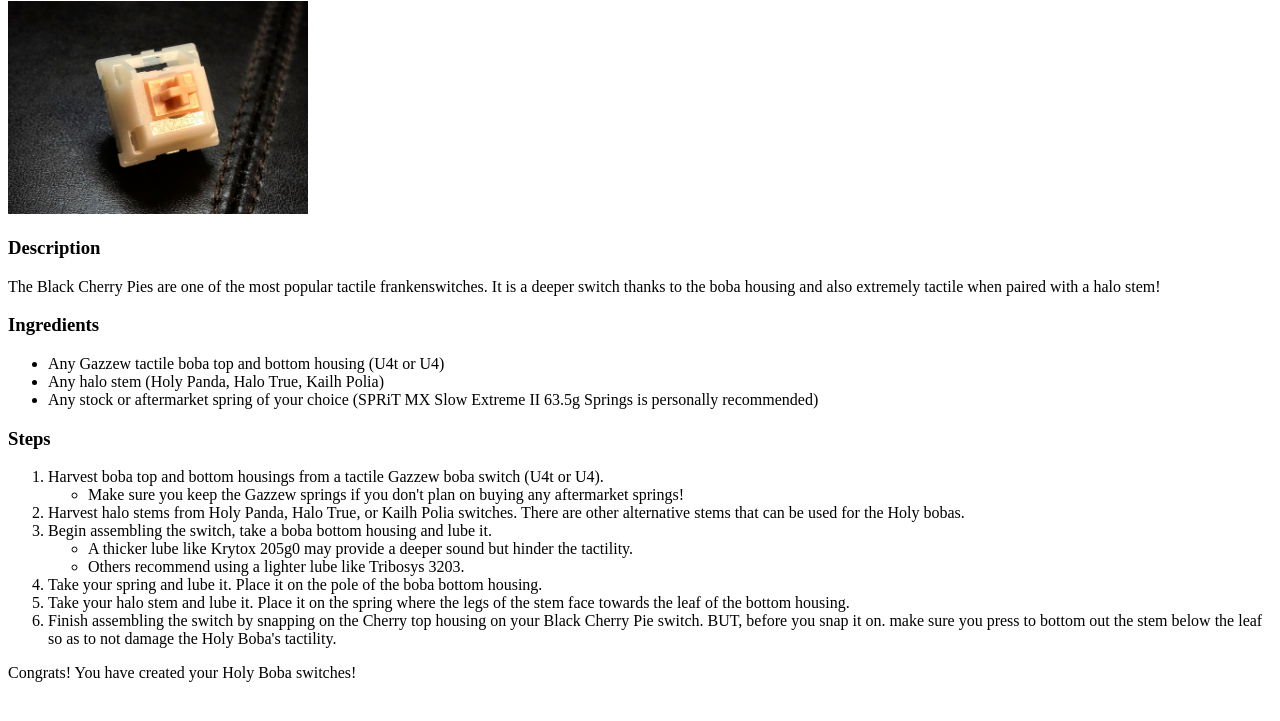
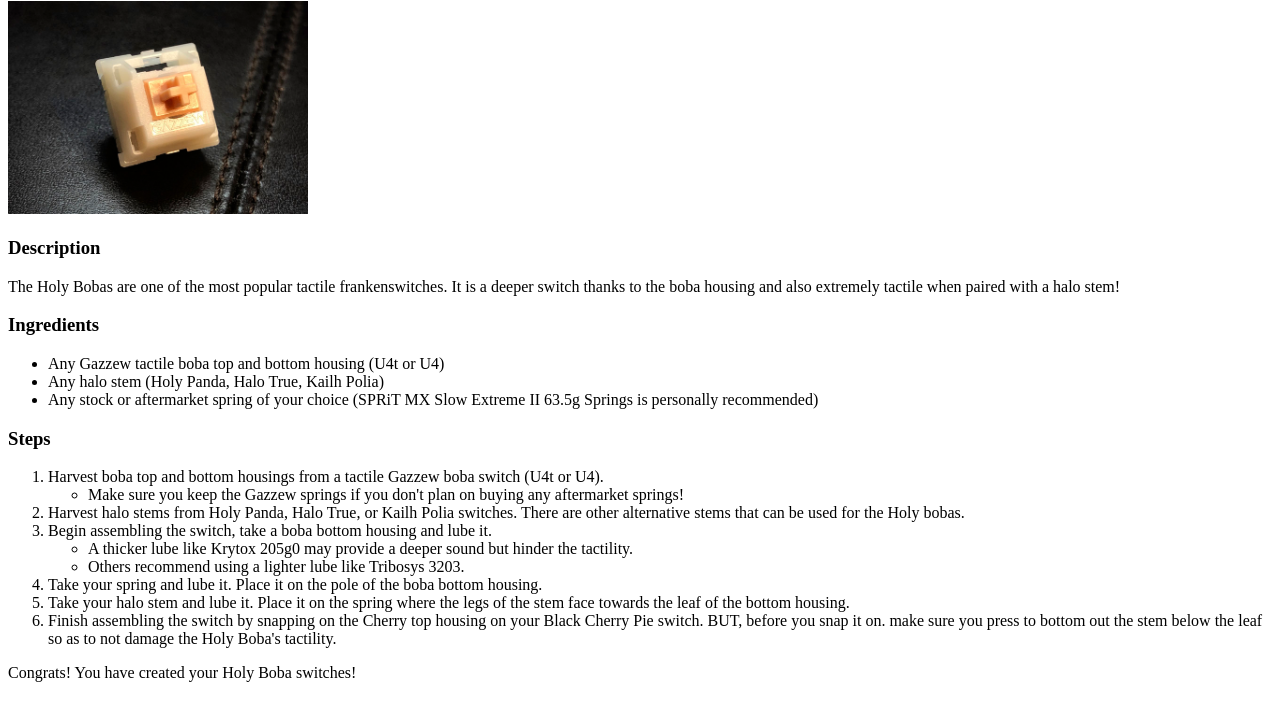
Before and after one commit to jesselam00/odin-recipes, a plain HTML site: page recipes/holy-boba.html in a window 1280 px wide. Shown: the part 79-800 px from the top of the page. Drawn offline with Linux system fonts and the light colour scheme.

Commit message:
Fix typo in holy-boba.html

```diff
--- a/recipes/holy-boba.html
+++ b/recipes/holy-boba.html
@@ -12,7 +12,7 @@
 
     <h3>Description</h3>
     <p>
-        The Black Cherry Pies are one of the most popular tactile frankenswitches.
+        The Holy Bobas are one of the most popular tactile frankenswitches.
         It is a deeper switch thanks to the boba housing and also extremely tactile when paired with a halo stem!
     </p>
 
```
